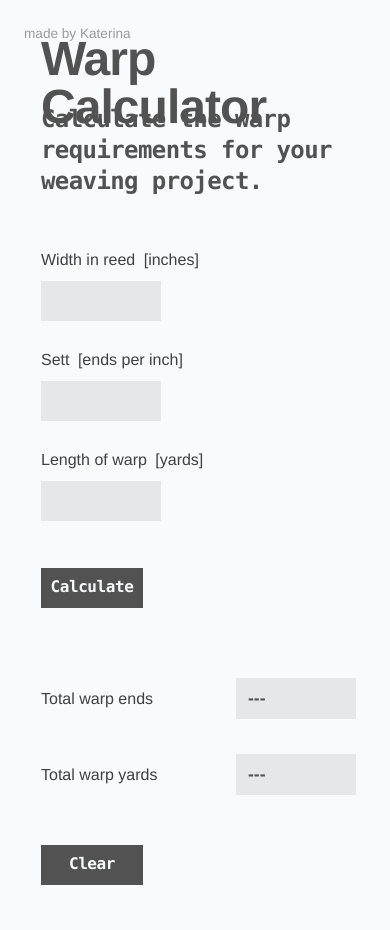
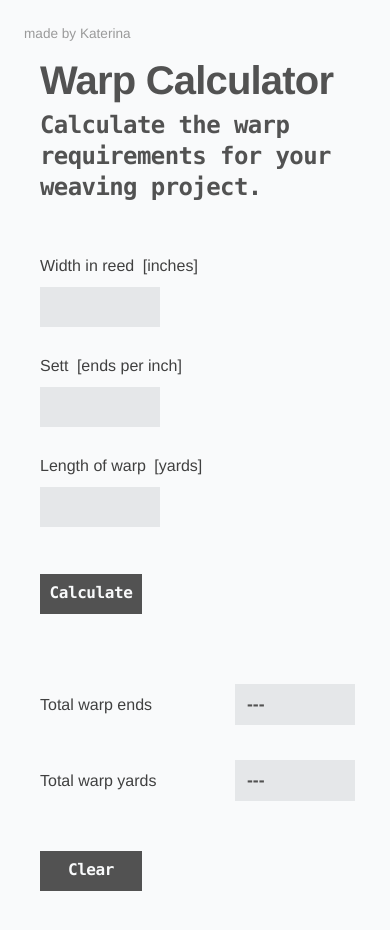
Before and after one commit to katerinahouser/warp-calculator, a plain HTML site: page index.html in a window 390 px wide. Drawn offline with Linux system fonts and the light colour scheme.

Commit message:
Refactor title and content styles for better layout
Adjusted positioning and styling for title and content classes. Updated media query breakpoint for mobile styles.

```diff
--- a/style.css
+++ b/style.css
@@ -92,13 +92,13 @@ body {
 .title {
   position: absolute;
   top: 100px;
-  left: 250px;
+  left: 200px;
 
   margin: 0;
 
   color: var(--swatch-2);
-  font-size: 3rem;
-  font-weight: 700;
+  font-size: 2.5rem;
+  font-weight: 600;
   line-height: 1;
   letter-spacing: -0.02em;
 }
@@ -115,7 +115,7 @@ body {
 .content {
   position: absolute;
   top: 170px;
-  left: 250px;
+  left: 200px;
 
   display: flex;
   flex-direction: column;
@@ -352,7 +352,7 @@ body {
    Screens 700px wide and below
    ========================================================= */
 
-@media (max-width: 700px) {
+@media (max-width: 760px) {
 
   .calculator {
     min-height: 1100px;
@@ -362,16 +362,16 @@ body {
 
   .title,
   .content {
-    left: 41px;
+    left: 40px;
   }
 
   .title {
-    top: 35px;
-    font-size: 3rem;
+    top: 60px;
+    font-size: 2.5rem;
   }
 
   .content {
-    top: 104px;
+    top: 110px;
     right: 41px;
   }
 
```
